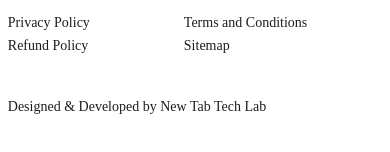
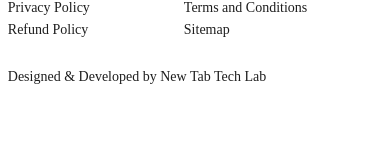
Before and after one commit to Nagaraj02451/HiddenValleyOotyStay, a React (Create React App) app in the folder frontend/: page / in a window 390 px wide. Shown: the part 728-880 px from the top of the page. After the commit the page ends 844 px from the top, so only its background shows below. Built offline with nearby package versions, Linux system fonts and the light colour scheme; a web font is replaced by a local one.

Commit message:
Update Footer2.css

```diff
--- a/frontend/src/Styles/Footer2.css
+++ b/frontend/src/Styles/Footer2.css
@@ -6,14 +6,16 @@
     border-bottom: none;
     display: flex;
     justify-content: center;
+    /* border: 1px solid red; */
     align-items: center;
   }
   .foot11{
      display: flex;
      /* justify-content: center; */
      align-items: center;
+    /* border: 1px solid red; */
 
-     height: 10%;
+     /* height: 10%; */
      width: 94%;
      /* margin-left: 3%; */
 
@@ -62,7 +64,7 @@
          .foot12{
           width: 80%;
           display:grid;
-          margin-top: 12vw;
+          margin-top: 8vw;
           grid-template-columns: auto auto;
           row-gap: 30%;
 
@@ -80,7 +82,8 @@
           width: 100%;
          display: flex;
          justify-content:start;
-         margin-top:15%;
+         margin-top:11%;
+
           /* border: 1px solid rgb(0, 255, 55); */
         }
         .foot13a{
@@ -89,7 +92,7 @@
           line-height: 14px;
           font-weight: 400;
           font-family:axi400;
-          padding-bottom: 20%;
+          padding-bottom: 7.5%;
 
         }
         @media(max-width:350px){
```
